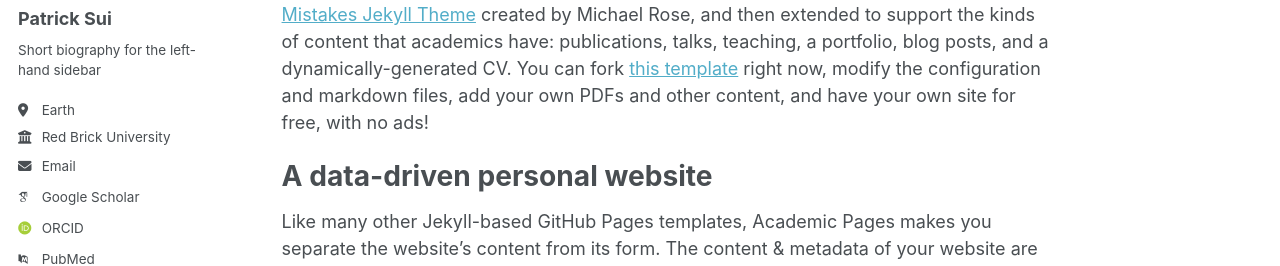
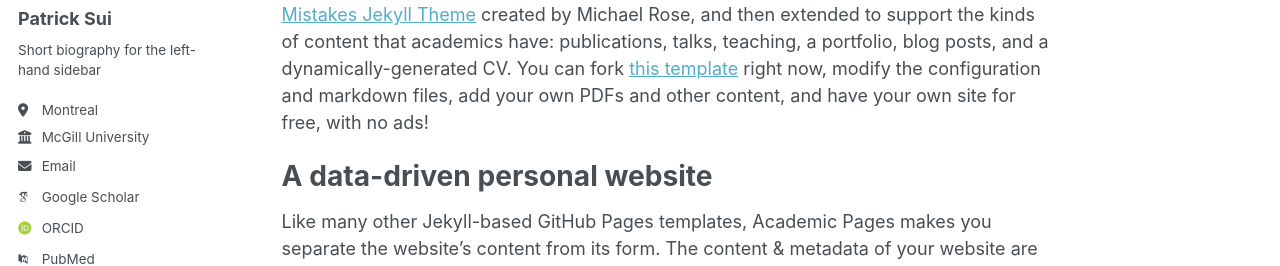
Before and after one commit to patrick-sui/patrick-sui, a Jekyll site: the page built from _pages/about.md, in a window 1280 px wide. Shown: the part 283-549 px from the top of the page. Built offline with Jekyll 4.4.1, drawn with Linux system fonts in a browser that asks for light colours; some web fonts are replaced.

Commit message:
Update _config.yml

```diff
--- a/_config.yml
+++ b/_config.yml
@@ -12,7 +12,7 @@ title                    : "Your Name / Site Title"
 title_separator          : "-"
 name                     : &name "Patrick Sui"
 description              : &description "personal description"
-url                      : https://academicpages.github.io # the base hostname & protocol for your site e.g. "https://mmistakes.github.io"
+url                      : https://patrick-sui.github.io/
 baseurl                  : "" # the subpath of your site, e.g. "/blog"
 repository               : "academicpages/academicpages.github.io"
 
@@ -25,10 +25,10 @@ author:
   name             : "Patrick Sui"
   pronouns         : # example: "she/her"
   bio              : "Short biography for the left-hand sidebar"
-  location         : "Earth"
-  employer         : "Red Brick University"
+  location         : "Montreal"
+  employer         : "McGill University"
   uri              : # URL
-  email            : "none@example.org"
+  email            : "peiqi.sui@mail.mcgill.ca"
 
   # Academic websites
   arxiv            : # URL - Update with the correct link to your profile
```
